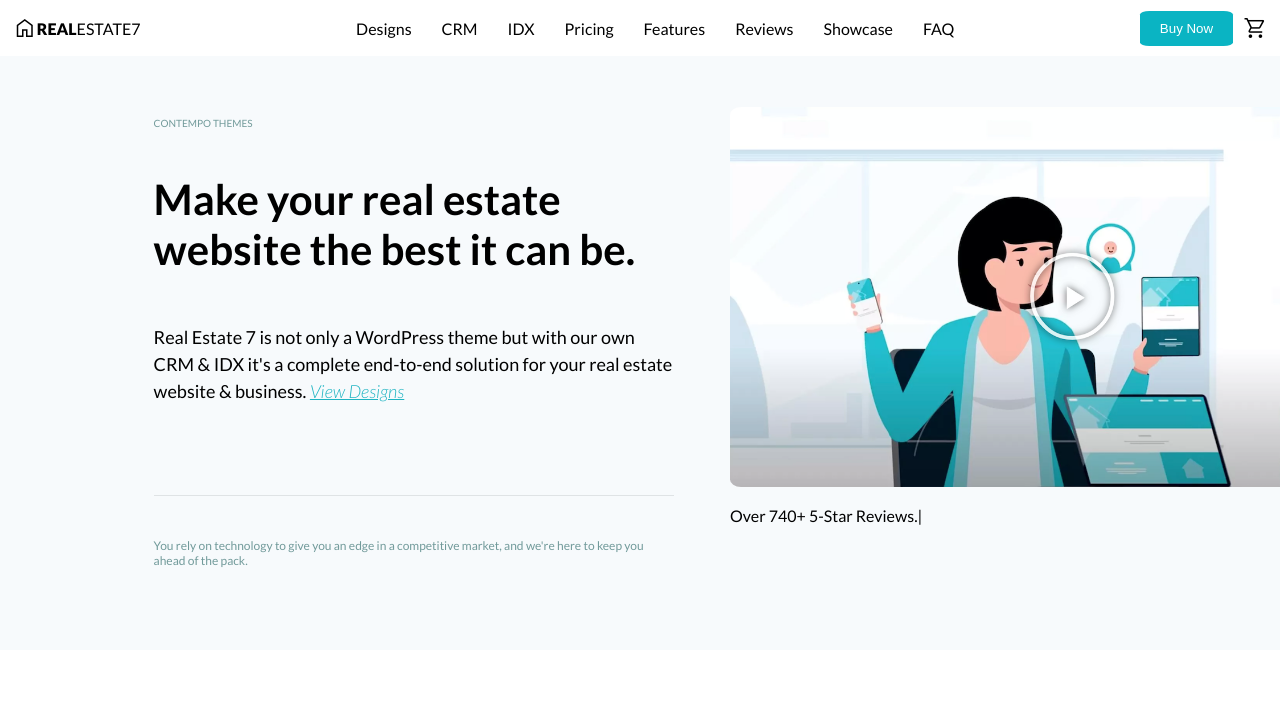
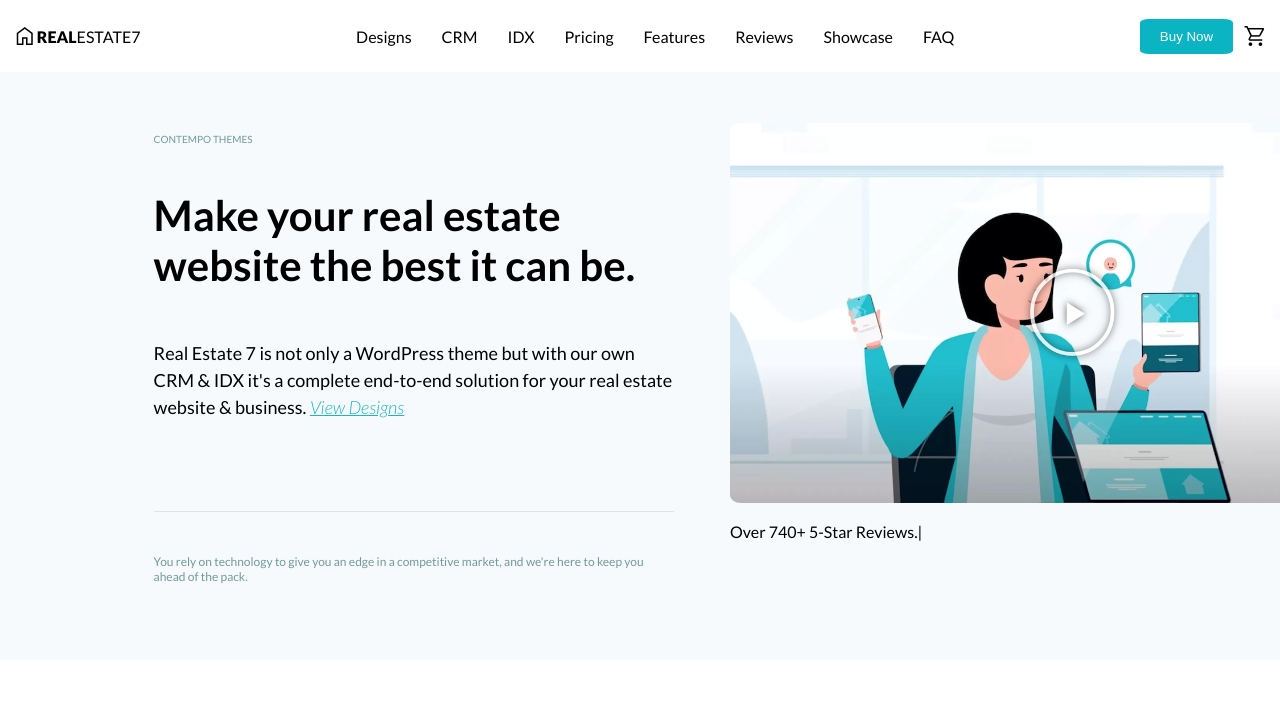
Before and after one commit to victorpopd/proiect-CSS, a plain HTML site: page index.html in a window 1280 px wide. Shown: the top 721 px of the page. Drawn offline with nearby package versions, Linux system fonts and the light colour scheme.

Commit message:
Update styles.css

```diff
--- a/styles.css
+++ b/styles.css
@@ -12,7 +12,7 @@ body {
 .header {
     display: flex;
     width: 100%;
-    height: 56px;
+    height: 5%;
     background-color: rgb(255, 255, 255);
     justify-content: space-between;
     align-items: center;
@@ -68,7 +68,7 @@ body {
     background-color: rgb(247, 250, 252);
     justify-content: space-between;
     padding-left: 12%;
-    padding-bottom: 70px;
+    padding-bottom: 5%;
     padding-top: 4%;
 }
 
```
